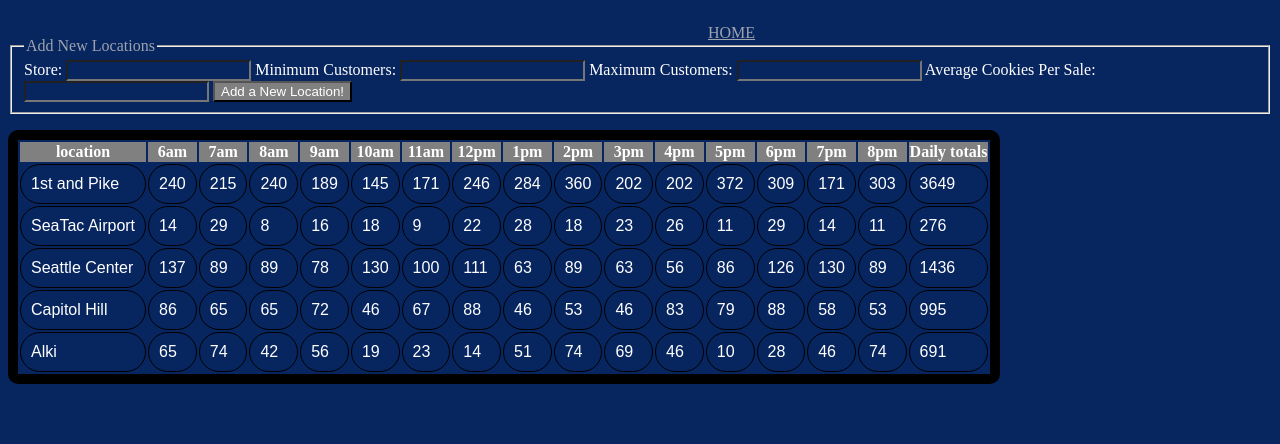
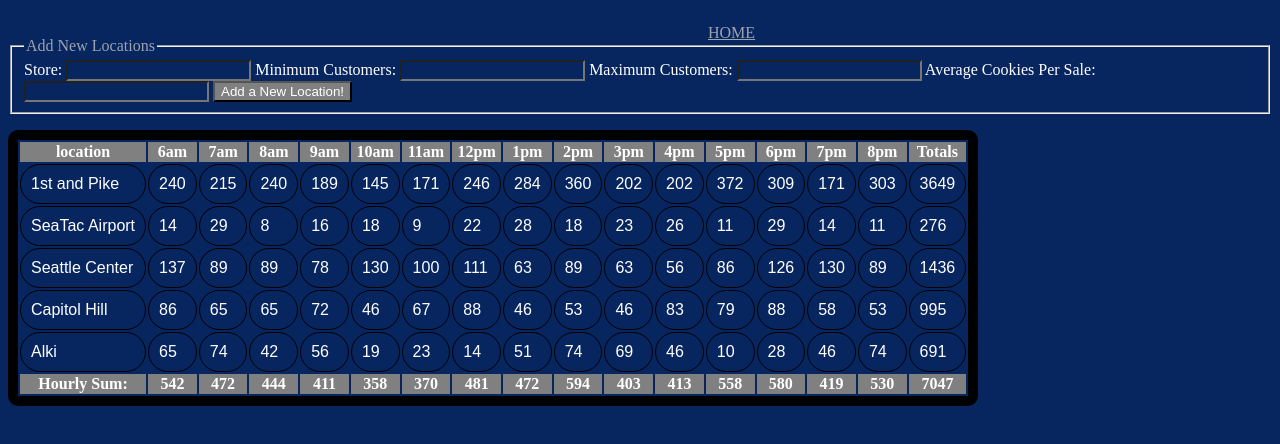
Before and after one commit to desertduane/Cookie-Stand, a plain HTML site: page sales.html in a window 1280 px wide. Shown: the part 68-512 px from the top of the page. Drawn offline with Linux system fonts and the light colour scheme.

Commit message:
footer row

```diff
--- a/app.js
+++ b/app.js
@@ -2,9 +2,10 @@
 
 var hours = ['6am', '7am', '8am', '9am', '10am', '11am', '12pm', '1pm', '2pm', '3pm', '4pm', '5pm', '6pm', '7pm', '8pm'];
 
+var salesTable = document.getElementById('cookieStores');
 var storeForm = document.getElementById('store-form');
-var salesTable = document.getElementById('cookieStores');
 var myStores = [];
+var hourlySum = [];
 
 function StoreByLocation(location, minCustomers, maxCustomers, avgCookiesPerSale) {
   this.location = location;
@@ -12,47 +13,46 @@ function StoreByLocation(location, minCustomers, maxCustomers, avgCookiesPerSale
   this.maxCustomers = maxCustomers;
   this.avgCookiesPerSale = avgCookiesPerSale;
   this.customersPerHour = [];
+  this.cookiesSoldEachHour = [];
+  this.totalCookiesPerDay = 0;
 
-  this.calcCustomersPerHour = function(){
-    for(var i = 0; i < hours.length; i++){
+  this.calcCustomersPerHour = function() {
+    for (var i = 0; i < hours.length; i++) {
       this.customersPerHour.push(Math.floor(Math.random() * (this.maxCustomers - this.minCustomers + 1)) + this.minCustomers);
     }
   };
-  this.cookiesSoldEachHour = [];
-  this.calcCookiesSoldEachHour = function(){
+  this.calcCookiesSoldEachHour = function() {
     this.calcCustomersPerHour();
-    for(var i = 0; i < hours.length; i++){
+    for (var i = 0; i < hours.length; i++) {
 
       this.cookiesSoldEachHour.push(Math.ceil(this.customersPerHour[i] * this.avgCookiesPerSale));
       this.totalCookiesPerDay += this.cookiesSoldEachHour[i];
     }
   };
-  this.totalCookiesPerDay = 0;
-  myStores.push(this);
 
   this.render = function() {
+    this.calcCookiesSoldEachHour();
     var trEl = document.createElement('tr');
 
     var tdEl = document.createElement('td');
     tdEl.textContent = this.location;
     trEl.appendChild(tdEl);
+    salesTable.appendChild(trEl);
 
-    for(var i = 0; i < hours.length; i++) {
-      var tdEl = document.createElement('td');
+    for (var i = 0; i < hours.length; i++) {
+      tdEl = document.createElement('td');
       tdEl.textContent = this.cookiesSoldEachHour[i];
       trEl.appendChild(tdEl);
+      salesTable.appendChild(trEl);
     }
 
-    var tdEl = document.createElement('td');
+    tdEl = document.createElement('td');
     tdEl.textContent = this.totalCookiesPerDay;
     trEl.appendChild(tdEl);
-
     salesTable.appendChild(trEl);
-  }
-  this.calcCookiesSoldEachHour();
-
-};
-
+  };
+  myStores.push(this);
+}
 
 new StoreByLocation('1st and Pike', 23, 65, 6.3);
 new StoreByLocation('SeaTac Airport', 3, 24, 1.2);
@@ -60,13 +60,62 @@ new StoreByLocation('Seattle Center', 11, 38, 3.7);
 new StoreByLocation('Capitol Hill', 20, 38, 2.3);
 new StoreByLocation('Alki', 2, 16, 4.6);
 
-function renderNewStore() {
-  stores.innerHTML = '';
+function makeHeaderRow() {
+  var trEl = document.createElement('tr');
 
-  for (var i = 0; i < myStores.length; i++) {
-    stores.appendChild(myStores[i].render());
+  var thEl = document.createElement('th');
+  thEl.textContent = 'location';
+  trEl.appendChild(thEl);
+  salesTable.appendChild(trEl);
+
+  for (var i = 0; i < hours.length; i++) {
+    thEl = document.createElement('th');
+    thEl.textContent = hours[i];
+    trEl.appendChild(thEl);
+    salesTable.appendChild(trEl);
   }
-};
+
+  thEl = document.createElement('th');
+  thEl.textContent = 'Totals';
+  trEl.appendChild(thEl);
+  salesTable.appendChild(trEl);
+}
+
+function footerRow() {
+  for (var i = 0; i < hours.length; i++) {
+    var sum = 0;
+    for(var j = 0; j < myStores.length; j++){
+      sum += myStores[j].cookiesSoldEachHour[i];
+    }
+    hourlySum.push(sum);
+  }
+
+  var trEl = document.createElement('tr');
+  var thEl = document.createElement('th');
+  thEl.textContent = 'Hourly Sum: ';
+  trEl.appendChild(thEl);
+
+  for (i = 0; i < hours.length; i++) {
+    thEl = document.createElement('th');
+    thEl.textContent = hourlySum[i];
+    trEl.appendChild(thEl);
+    salesTable.appendChild(trEl);
+
+  }
+
+  function grandTotal() {
+    var grandSum = 0;
+    for (i = 0; i < hours.length; i++) {
+      grandSum += hourlySum[i];
+    }
+    return grandSum;
+  }
+  thEl = document.createElement('th');
+  thEl.textContent = grandTotal();
+  trEl.appendChild(thEl);
+  salesTable.appendChild(trEl);
+}
+
 function handleStoreSubmit(event) {
   event.preventDefault();
   var location = event.target.location.value;
@@ -90,44 +139,14 @@ function handleStoreSubmit(event) {
   newStore.render();
 };
 
-
-function makeHeaderRow() {
-  var trEl = document.createElement('tr');
-
-  var thEl = document.createElement('th');
-  thEl.textContent = 'location';
-  trEl.appendChild(thEl);
-
-  for(var i = 0; i < hours.length; i++) {
-    var thEl = document.createElement('th');
-    thEl.textContent = hours[i];
-    trEl.appendChild(thEl);
-  };
-  var thEl = document.createElement('th');
-  thEl.textContent = 'Daily totals';
-  trEl.appendChild(thEl);
-
-  salesTable.appendChild(trEl);
+function renderNewStore() {
+  stores.innerHTML = '';
+  makeHeaderRow();
+  for (var i = 0; i < myStores.length; i++) {
+    myStores[i].render();
+  }
+  footerRow();
 }
 
-function allCookies() {
-  for(var i = 0; i < myStores.length; i++) {
-    myStores[i].render();
-  }
-};
-
-
-makeHeaderRow();
-allCookies();
-
+renderNewStore();
 storeForm.addEventListener('submit', handleStoreSubmit);
-
-
-// function storesInTheDOM() {
-//   var storeList = document.getElementById('stores');
-//   for(var i = 0; i < myStores.length; i++){
-//     var liEl = document.createElement('li');
-//     liEl.textContent = myStores[i].location;
-//     storeList.appendChild(liEl);
-//   }
-// }
--- a/style.css
+++ b/style.css
@@ -9,30 +9,33 @@ h1 {
   border-radius: 50px;
   text-align: center;
 }
+
 h2 {
   font-family: 'Lemonada', cursive;
   margin-left: 50px;
   width: 650px;
 }
-.home{
+
+.home {
   position: relative;
   top: 5px;
 }
-button{
+
+button {
   background-color: grey;
   color: white;
 }
-label{
+
+label {
   color: white;
 }
-
 
 #salmon {
   position: relative;
   left: 250px;
 }
 
-#aboutUs{
+#aboutUs {
   padding: 5px;
   font-size: 20px;
   margin-left: 20px;
@@ -45,8 +48,8 @@ label{
   margin-left: 20px;
   width: 300px;
   height: 200px;
+}
 
-}
 #products {
   float: right;
   position: relative;
@@ -54,7 +57,8 @@ label{
   right: 115px;
   width: 400px;
 }
-#productP{
+
+#productP {
   padding: 5px;
   position: relative;
   bottom: 250px;
@@ -65,30 +69,31 @@ label{
   font-size: 20px;
   font-family: Georgia;
 }
+
 #images {
   position: relative;
   bottom: 335px;
   float: right;
 }
+
 #storeHours {
   position: relative;
   left: 250px;
   bottom: 50px;
+}
 
-}
-#footer{
+#footer {
   padding-left: 10px;
   padding-bottom: 10px;
   border-style: solid;
-	height:50px
+  height: 50px
+}
 
-}
-a{
+a {
   position: relative;
   left: 700px;
   bottom: 85px;
 }
-
 
 table {
   border: 10px solid black;
```
Also changed, not shown: index.html (+5 -15 lines), sales.html (+4 -3 lines), 1 other file. Lines whose indentation alone changed are shown as unchanged.
